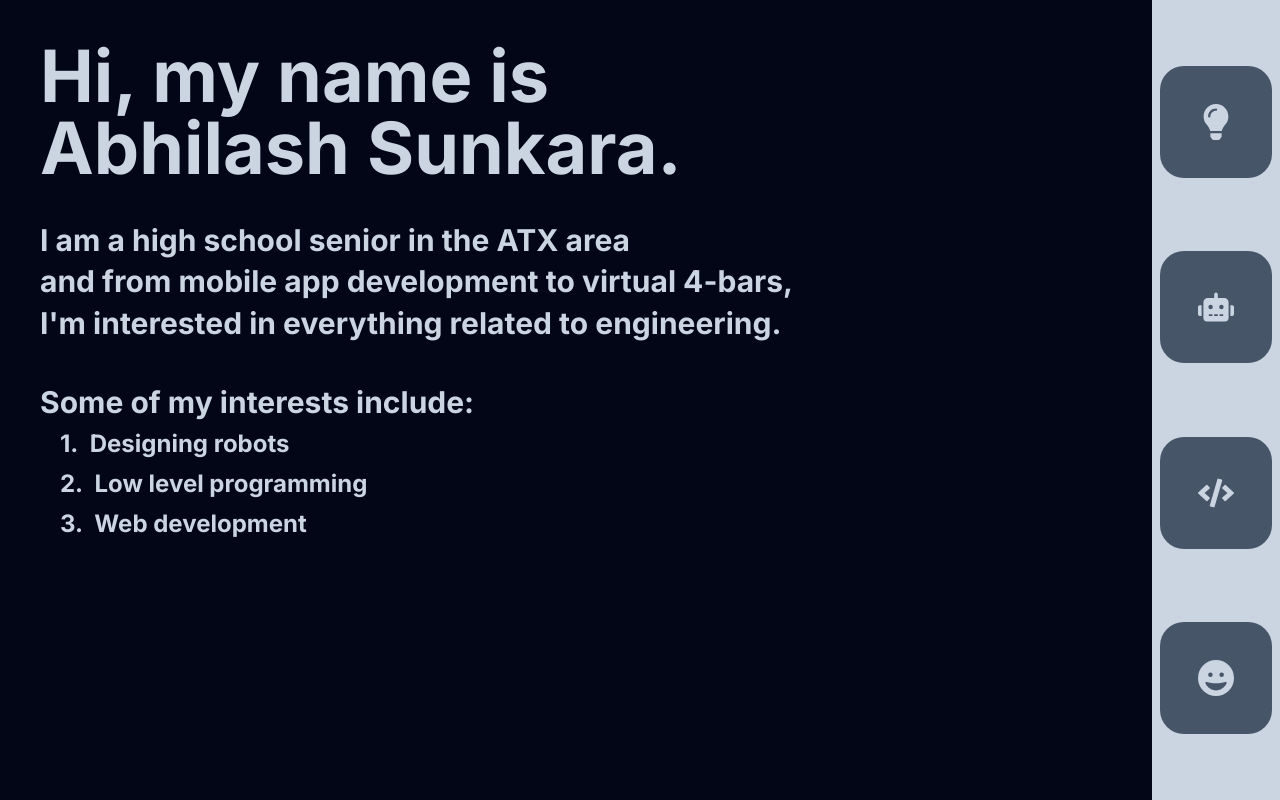
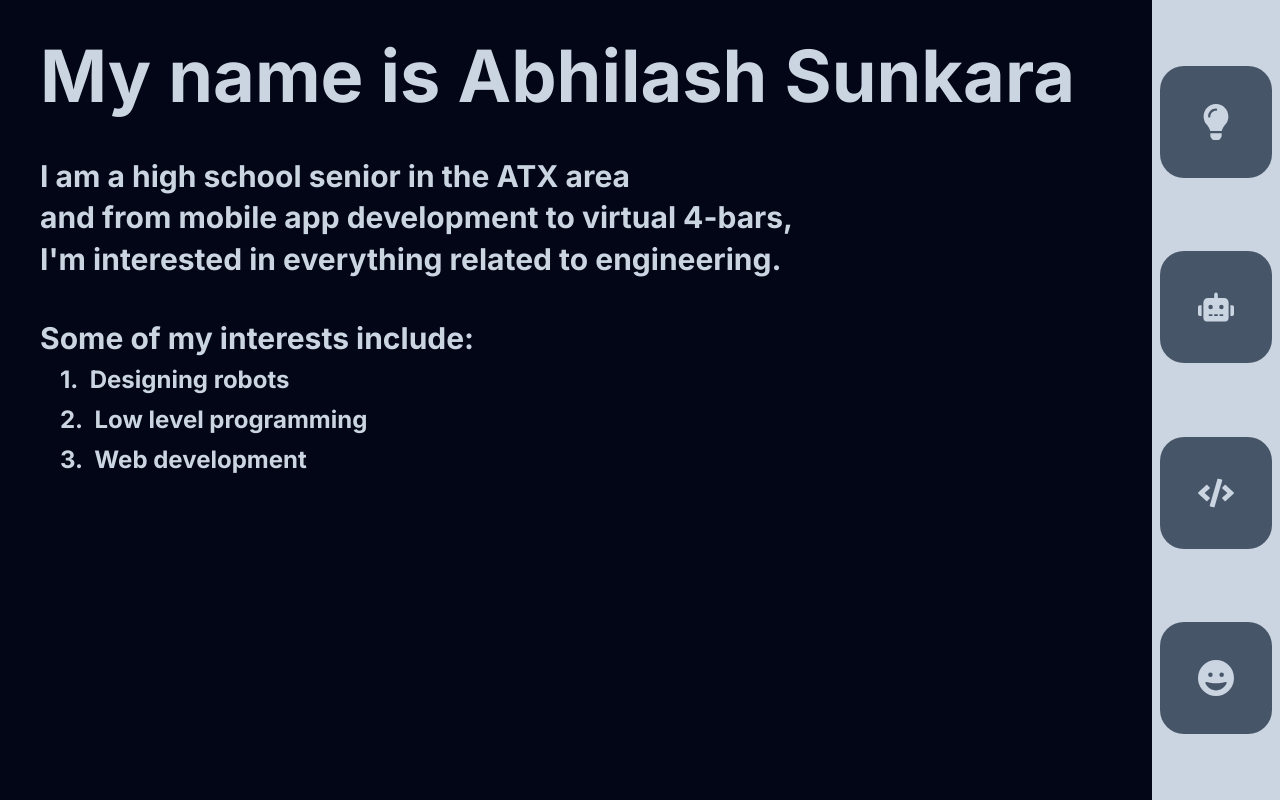
Before and after one commit to abhilash-sunkara/web-portfolio, a Next.js app: page / in a window 1280 px wide. Built offline with nearby package versions, Linux system fonts and the light colour scheme.

Commit message:
animated header

```diff
--- a/package.json
+++ b/package.json
@@ -11,6 +11,7 @@
   "dependencies": {
     "@coreui/icons": "^3.0.1",
     "@coreui/icons-react": "^2.3.0",
+    "framer-motion": "^11.3.24",
     "jotai": "^2.9.1",
     "next": "14.2.5",
     "overlayscrollbars-react": "^0.5.6",
--- a/src/app/about-me/page.tsx
+++ b/src/app/about-me/page.tsx
@@ -1,3 +1,6 @@
+'use client';
+
+import AnimatedHeader from "../components/animated_header";
 import NavBar from "../components/navbar";
 
 export default function AboutMe() {
@@ -5,12 +8,7 @@ export default function AboutMe() {
 
     return (
         <main className="flex min-h-screen flex-col items-start justify-start p-10 co bg-slate-950">
-            <div className="pb-8 flex-row w-full ">
-                <h1 className = "text-slate-300 font-bold text-7xl">
-                    About Me
-                </h1>
-
-            </div>
+            <AnimatedHeader text = "About Me" className="text-slate-300 font-bold text-7xl"></AnimatedHeader>
             <div className="w-9/12 pb-8">
                 <h1 className="text-2xl text-slate-300 text-justify">
                     I am a current senior in highschool and I&apos;m an aspiring engineer and software
--- /dev/null
+++ b/src/app/components/animated_header.tsx
@@ -0,0 +1,54 @@
+"use client";
+
+import { Variants, motion } from "framer-motion";
+
+import {useEffect} from "react"
+
+import {slideFromTop, scaleFromLeft} from "./animations";
+
+type AnimatedHeaderProps = {
+    text: string,
+    className?: string
+}
+
+export const AnimatedHeader: React.FC<AnimatedHeaderProps> = ({text, className = ''}) => {
+
+    const length = text.length
+    const staggerDelay = 0.01
+    const time = length * staggerDelay
+
+    useEffect(() => {
+        const timer = setTimeout(() => {
+
+        }, time * 1000 + 1000)
+
+        return () => {
+            clearTimeout(timer)
+        }
+    }, [])
+
+
+    return (
+        <div className="pb-8 min-h-28 min-w-96">
+            <p className="text-slate-300 font-bold text-7xl">
+                <span className="sr-only">{text}</span>
+                <motion.span
+                    initial="hidden"
+                    animate="active"
+                    exit="hidden"
+                    transition={{ staggerChildren: 0.1 }}
+                    variants={slideFromTop}
+                    className={`${className} w-fit`}
+                    aria-hidden>
+                    {text.split("").map((word, index) => (
+                        <motion.span variants={scaleFromLeft as Variants} className="" key={index}>
+                            {word}
+                        </motion.span>
+                    ))}
+                </motion.span>
+            </p>
+        </div>
+    )
+}
+
+export default AnimatedHeader
--- /dev/null
+++ b/src/app/components/animations.tsx
@@ -0,0 +1,63 @@
+export const slideFromBottom = {
+    active: {
+        y: 0,
+        opacity : 1,
+        transition : {
+            ease: "easeInOut"
+        }
+    },
+    hidden : {
+        y: 100,
+        opacity: 0
+    }
+}
+
+export const slideFromTop = {
+    active : {
+        y: 0,
+        opacity : 1,
+    },
+    hidden: {
+        y: -100,
+        opacity : 0
+    }
+}
+
+export const slideFromLeft = {
+    active : {
+        x: 0,
+        opacity : 1,
+        transition: {
+            type : "spring",
+            duration : 0.5
+        }
+    },
+    hidden : {
+        x: -100,
+        opacity : 0
+    }
+}
+
+export const scaleFromLeft = {
+    active : {
+        scale : 1,
+        opacity : 1,
+        position : "relative"
+    },
+    hidden : {
+        scale: 0,
+        opacity : 0,
+        position : "absolute"
+    }
+}
+
+export const shrinkVanish = {
+    active : {
+        scale : 1,
+        opacity : 1,
+    },
+    hidden : {
+        scale : 0,
+        opacity : 0
+    }
+}
--- a/src/app/page.tsx
+++ b/src/app/page.tsx
@@ -5,16 +5,12 @@
 import { Icon } from "next/dist/lib/metadata/types/metadata-types";
 import { useRouter } from "next/navigation";
 import NavBar from "./components/navbar";
+import AnimatedHeader from "./components/animated_header";
 
 export default function Home() {
   return (
     <main className="flex min-h-screen flex-col items-start justify-start p-10 bg-slate-950">
-      <div className="pb-8">
-        <p className="text-slate-300 font-bold text-7xl">
-          Hi, my name is <br/> Abhilash Sunkara.
-        </p>
-
-      </div>
+      <AnimatedHeader text="My name is Abhilash Sunkara" className="text-slate-300 font-bold text-7xl"></AnimatedHeader>
       <div className="pb-8">
         <p className="text-slate-300 font-bold text-3xl py-1 leading-snug">
           I am a high school senior in the ATX area<br/>
--- a/src/app/robotics-projects/page.tsx
+++ b/src/app/robotics-projects/page.tsx
@@ -5,17 +5,14 @@ import NavBar from "../components/navbar";
 import Image from "next/image";
 import 'overlayscrollbars/overlayscrollbars.css';
 import { OverlayScrollbarsComponent } from "overlayscrollbars-react";
+import AnimatedHeader from "../components/animated_header";
 
 export default function RoboticsProjects() {
     const router = useRouter()
 
     return (
         <main className="flex min-h-screen flex-col items-start justify-start p-10 co bg-slate-950">
-            <div className="pb-8 flex-row w-full ">
-                <h1 className = "text-slate-300 font-bold text-7xl">
-                    Robotics Projects
-                </h1>
-            </div>
+            <AnimatedHeader text = "Robotics Projects" className="text-slate-300 font-bold text-7xl"></AnimatedHeader>
             <OverlayScrollbarsComponent
                 className="w-11/12"
                 options={{ scrollbars: { autoHide: "never" } }}
--- a/src/app/skills/page.tsx
+++ b/src/app/skills/page.tsx
@@ -3,6 +3,7 @@
 
 import { useRouter } from "next/navigation";
 import NavBar from "../components/navbar";
+import AnimatedHeader from "../components/animated_header";
 
 
 export default function Skills() {
@@ -10,11 +11,7 @@ export default function Skills() {
 
     return (
         <main className="flex min-h-screen flex-col items-start justify-start p-10 co bg-slate-950">
-            <div className="pb-8 flex-row w-full">
-                <h1 className = "text-slate-300 font-bold text-7xl">
-                    Skills
-                </h1>
-            </div>
+            <AnimatedHeader text = "Skills" className="text-slate-300 font-bold text-7xl"></AnimatedHeader>
             <div className="py-1">
                 <h1 className = "text-slate-300 font-bold text-3xl py-1 leading-snug">
                     Programming Languages
--- a/src/app/software-projects/page.tsx
+++ b/src/app/software-projects/page.tsx
@@ -5,17 +5,14 @@ import 'overlayscrollbars/overlayscrollbars.css';
 import NavBar from "../components/navbar";
 import { Project } from "../robotics-projects/page";
 import Image from "next/image";
+import AnimatedHeader from "../components/animated_header";
 
 export default function SoftwareProjects() {
 
 
     return (
         <main className="flex min-h-screen flex-col items-start justify-start p-10 co bg-slate-950">
-            <div className="pb-8 flex-row w-full ">
-                <h1 className = "text-slate-300 font-bold text-7xl">
-                    Software Projects
-                </h1>
-            </div>
+            <AnimatedHeader text = "Software Projects" className="text-slate-300 font-bold text-7xl"></AnimatedHeader>
             <OverlayScrollbarsComponent
                 className="w-11/12"
                 options={{ scrollbars: { autoHide: "never" } }}
```
Also changed, not shown: 1 other file (tests, documents, lock files or other folders).
